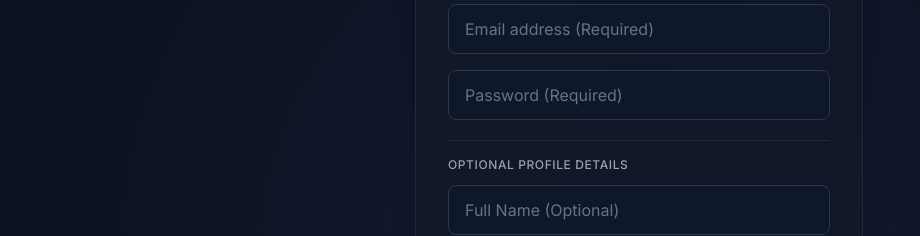
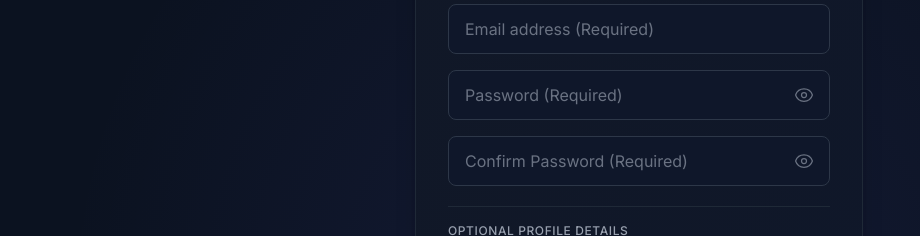
Before and after one commit to Donsolo/receipt-hub, a Next.js app: page /register in a window 1280 px wide. Shown: the part 337-573 px from the top of the page, without its empty margins (1-921 px from the left). Built offline with nearby package versions, Linux system fonts and the light colour scheme; no server answers.

Commit message:
feat(auth): add password confirmation to register and visibility toggles to auth pages

```diff
--- a/src/app/login/page.tsx
+++ b/src/app/login/page.tsx
@@ -7,6 +7,7 @@
     const [email, setEmail] = useState('');
     const [password, setPassword] = useState('');
     const [error, setError] = useState('');
+    const [showPassword, setShowPassword] = useState(false);
     const router = useRouter();
 
     const handleLogin = async (e: React.FormEvent) => {
@@ -52,15 +53,31 @@
                                 onChange={(e) => setEmail(e.target.value)}
                             />
                         </div>
-                        <div>
+                        <div className="relative">
                             <input
-                                type="password"
+                                type={showPassword ? "text" : "password"}
                                 required
-                                className="w-full bg-[#0F172A] border border-[#2D3748] rounded-lg px-4 py-3 text-gray-100 placeholder-gray-500 focus:outline-none focus:ring-2 focus:ring-indigo-500/50 transition-all"
+                                className="w-full bg-[#0F172A] border border-[#2D3748] rounded-lg pl-4 pr-12 py-3 text-gray-100 placeholder-gray-500 focus:outline-none focus:ring-2 focus:ring-indigo-500/50 transition-all"
                                 placeholder="Password"
                                 value={password}
                                 onChange={(e) => setPassword(e.target.value)}
                             />
+                            <button
+                                type="button"
+                                className="absolute inset-y-0 right-0 pr-4 flex items-center text-gray-500 hover:text-gray-300 transition-colors"
+                                onClick={() => setShowPassword(!showPassword)}
+                            >
+                                {showPassword ? (
+                                    <svg xmlns="http://www.w3.org/2000/svg" fill="none" viewBox="0 0 24 24" strokeWidth={1.5} stroke="currentColor" className="w-5 h-5">
+                                        <path strokeLinecap="round" strokeLinejoin="round" d="M3.98 8.223A10.477 10.477 0 001.934 12C3.226 16.338 7.244 19.5 12 19.5c.993 0 1.953-.138 2.863-.395M6.228 6.228A10.45 10.45 0 0112 4.5c4.756 0 8.773 3.162 10.065 7.498a10.523 10.523 0 01-4.293 5.774M6.228 6.228l-.903-.903M21 21l-1.5-1.5M15.5 15.5l-3.03-3.03M12 12A2.5 2.5 0 109.5 9.5M8.5 8.5l-2.273-2.273M15.5 15.5L12 12m0 0l-3.03 3.03m6.06-6.06l3.03-3.03M21 21L3 3" />
+                                    </svg>
+                                ) : (
+                                    <svg xmlns="http://www.w3.org/2000/svg" fill="none" viewBox="0 0 24 24" strokeWidth={1.5} stroke="currentColor" className="w-5 h-5">
+                                        <path strokeLinecap="round" strokeLinejoin="round" d="M2.036 12.322a1.012 1.012 0 010-.639C3.423 7.51 7.36 4.5 12 4.5c4.638 0 8.573 3.007 9.963 7.178.07.207.07.431 0 .639C20.577 16.49 16.64 19.5 12 19.5c-4.638 0-8.573-3.007-9.963-7.178z" />
+                                        <path strokeLinecap="round" strokeLinejoin="round" d="M15 12a3 3 0 11-6 0 3 3 0 016 0z" />
+                                    </svg>
+                                )}
+                            </button>
                         </div>
                     </div>
 
--- a/src/app/register/page.tsx
+++ b/src/app/register/page.tsx
@@ -6,15 +6,23 @@
 export default function RegisterPage() {
     const [email, setEmail] = useState('');
     const [password, setPassword] = useState('');
+    const [confirmPassword, setConfirmPassword] = useState('');
     const [name, setName] = useState('');
     const [businessName, setBusinessName] = useState('');
     const [error, setError] = useState('');
     const [isSuccess, setIsSuccess] = useState(false);
+    const [showPassword, setShowPassword] = useState(false);
+    const [showConfirmPassword, setShowConfirmPassword] = useState(false);
     const router = useRouter();
 
     const handleRegister = async (e: React.FormEvent) => {
         e.preventDefault();
         setError('');
+
+        if (password !== confirmPassword) {
+            setError('Passwords do not match');
+            return;
+        }
 
         const res = await fetch('/api/auth/register', {
             method: 'POST',
@@ -78,15 +86,57 @@
                                             onChange={(e) => setEmail(e.target.value)}
                                         />
                                     </div>
-                                    <div>
+                                    <div className="relative">
                                         <input
-                                            type="password"
+                                            type={showPassword ? "text" : "password"}
                                             required
-                                            className="w-full bg-[#0F172A] border border-[#2D3748] rounded-lg px-4 py-3 text-gray-100 placeholder-gray-500 focus:outline-none focus:ring-2 focus:ring-indigo-500/50 transition-all"
+                                            className="w-full bg-[#0F172A] border border-[#2D3748] rounded-lg pl-4 pr-12 py-3 text-gray-100 placeholder-gray-500 focus:outline-none focus:ring-2 focus:ring-indigo-500/50 transition-all"
                                             placeholder="Password (Required)"
                                             value={password}
                                             onChange={(e) => setPassword(e.target.value)}
                                         />
+                                        <button
+                                            type="button"
+                                            className="absolute inset-y-0 right-0 pr-4 flex items-center text-gray-500 hover:text-gray-300 transition-colors"
+                                            onClick={() => setShowPassword(!showPassword)}
+                                        >
+                                            {showPassword ? (
+                                                <svg xmlns="http://www.w3.org/2000/svg" fill="none" viewBox="0 0 24 24" strokeWidth={1.5} stroke="currentColor" className="w-5 h-5">
+                                                    <path strokeLinecap="round" strokeLinejoin="round" d="M3.98 8.223A10.477 10.477 0 001.934 12C3.226 16.338 7.244 19.5 12 19.5c.993 0 1.953-.138 2.863-.395M6.228 6.228A10.45 10.45 0 0112 4.5c4.756 0 8.773 3.162 10.065 7.498a10.523 10.523 0 01-4.293 5.774M6.228 6.228l-.903-.903M21 21l-1.5-1.5M15.5 15.5l-3.03-3.03M12 12A2.5 2.5 0 109.5 9.5M8.5 8.5l-2.273-2.273M15.5 15.5L12 12m0 0l-3.03 3.03m6.06-6.06l3.03-3.03M21 21L3 3" />
+                                                </svg>
+                                            ) : (
+                                                <svg xmlns="http://www.w3.org/2000/svg" fill="none" viewBox="0 0 24 24" strokeWidth={1.5} stroke="currentColor" className="w-5 h-5">
+                                                    <path strokeLinecap="round" strokeLinejoin="round" d="M2.036 12.322a1.012 1.012 0 010-.639C3.423 7.51 7.36 4.5 12 4.5c4.638 0 8.573 3.007 9.963 7.178.07.207.07.431 0 .639C20.577 16.49 16.64 19.5 12 19.5c-4.638 0-8.573-3.007-9.963-7.178z" />
+                                                    <path strokeLinecap="round" strokeLinejoin="round" d="M15 12a3 3 0 11-6 0 3 3 0 016 0z" />
+                                                </svg>
+                                            )}
+                                        </button>
+                                    </div>
+                                    <div className="relative">
+                                        <input
+                                            type={showConfirmPassword ? "text" : "password"}
+                                            required
+                                            className="w-full bg-[#0F172A] border border-[#2D3748] rounded-lg pl-4 pr-12 py-3 text-gray-100 placeholder-gray-500 focus:outline-none focus:ring-2 focus:ring-indigo-500/50 transition-all"
+                                            placeholder="Confirm Password (Required)"
+                                            value={confirmPassword}
+                                            onChange={(e) => setConfirmPassword(e.target.value)}
+                                        />
+                                        <button
+                                            type="button"
+                                            className="absolute inset-y-0 right-0 pr-4 flex items-center text-gray-500 hover:text-gray-300 transition-colors"
+                                            onClick={() => setShowConfirmPassword(!showConfirmPassword)}
+                                        >
+                                            {showConfirmPassword ? (
+                                                <svg xmlns="http://www.w3.org/2000/svg" fill="none" viewBox="0 0 24 24" strokeWidth={1.5} stroke="currentColor" className="w-5 h-5">
+                                                    <path strokeLinecap="round" strokeLinejoin="round" d="M3.98 8.223A10.477 10.477 0 001.934 12C3.226 16.338 7.244 19.5 12 19.5c.993 0 1.953-.138 2.863-.395M6.228 6.228A10.45 10.45 0 0112 4.5c4.756 0 8.773 3.162 10.065 7.498a10.523 10.523 0 01-4.293 5.774M6.228 6.228l-.903-.903M21 21l-1.5-1.5M15.5 15.5l-3.03-3.03M12 12A2.5 2.5 0 109.5 9.5M8.5 8.5l-2.273-2.273M15.5 15.5L12 12m0 0l-3.03 3.03m6.06-6.06l3.03-3.03M21 21L3 3" />
+                                                </svg>
+                                            ) : (
+                                                <svg xmlns="http://www.w3.org/2000/svg" fill="none" viewBox="0 0 24 24" strokeWidth={1.5} stroke="currentColor" className="w-5 h-5">
+                                                    <path strokeLinecap="round" strokeLinejoin="round" d="M2.036 12.322a1.012 1.012 0 010-.639C3.423 7.51 7.36 4.5 12 4.5c4.638 0 8.573 3.007 9.963 7.178.07.207.07.431 0 .639C20.577 16.49 16.64 19.5 12 19.5c-4.638 0-8.573-3.007-9.963-7.178z" />
+                                                    <path strokeLinecap="round" strokeLinejoin="round" d="M15 12a3 3 0 11-6 0 3 3 0 016 0z" />
+                                                </svg>
+                                            )}
+                                        </button>
                                     </div>
                                 </div>
 
```
